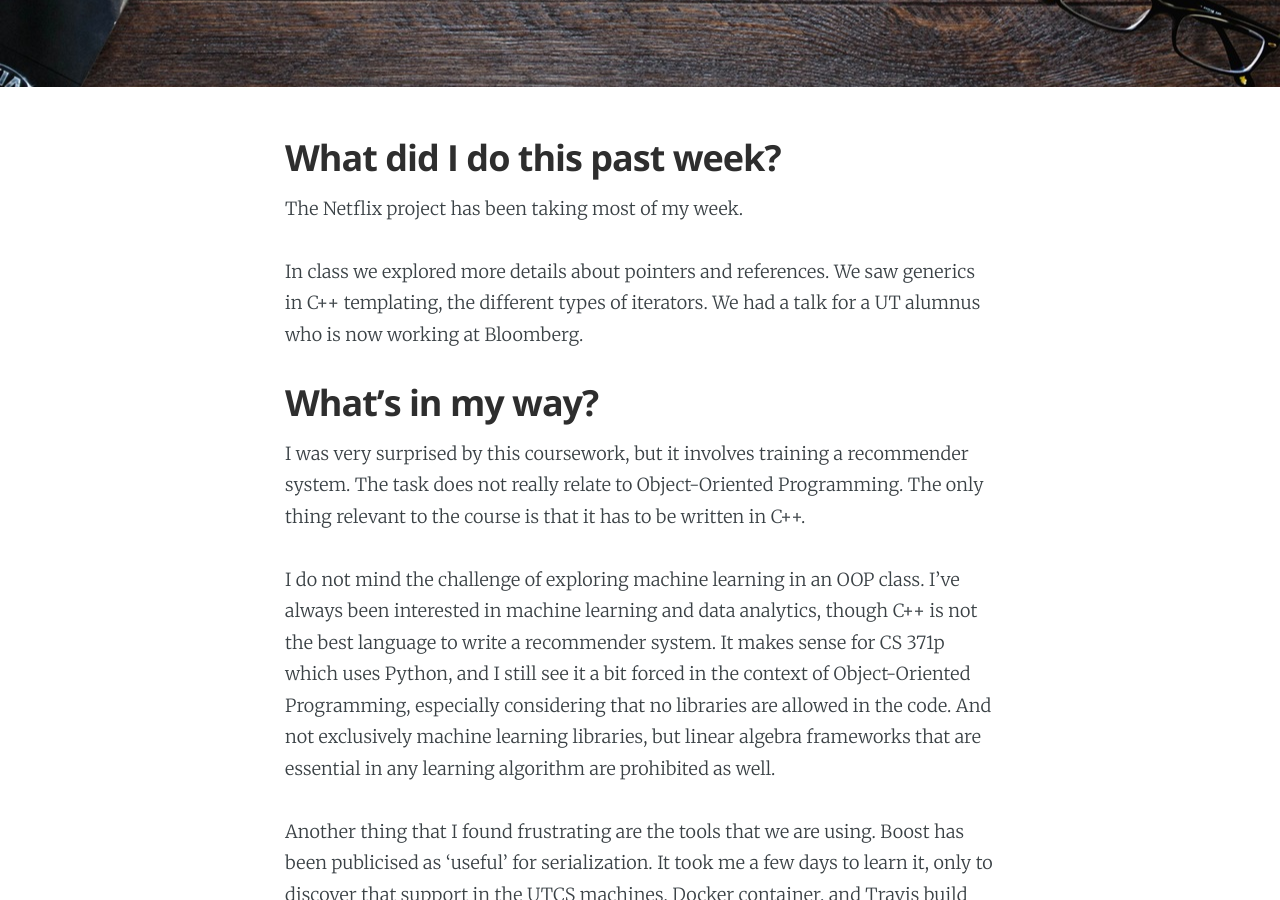
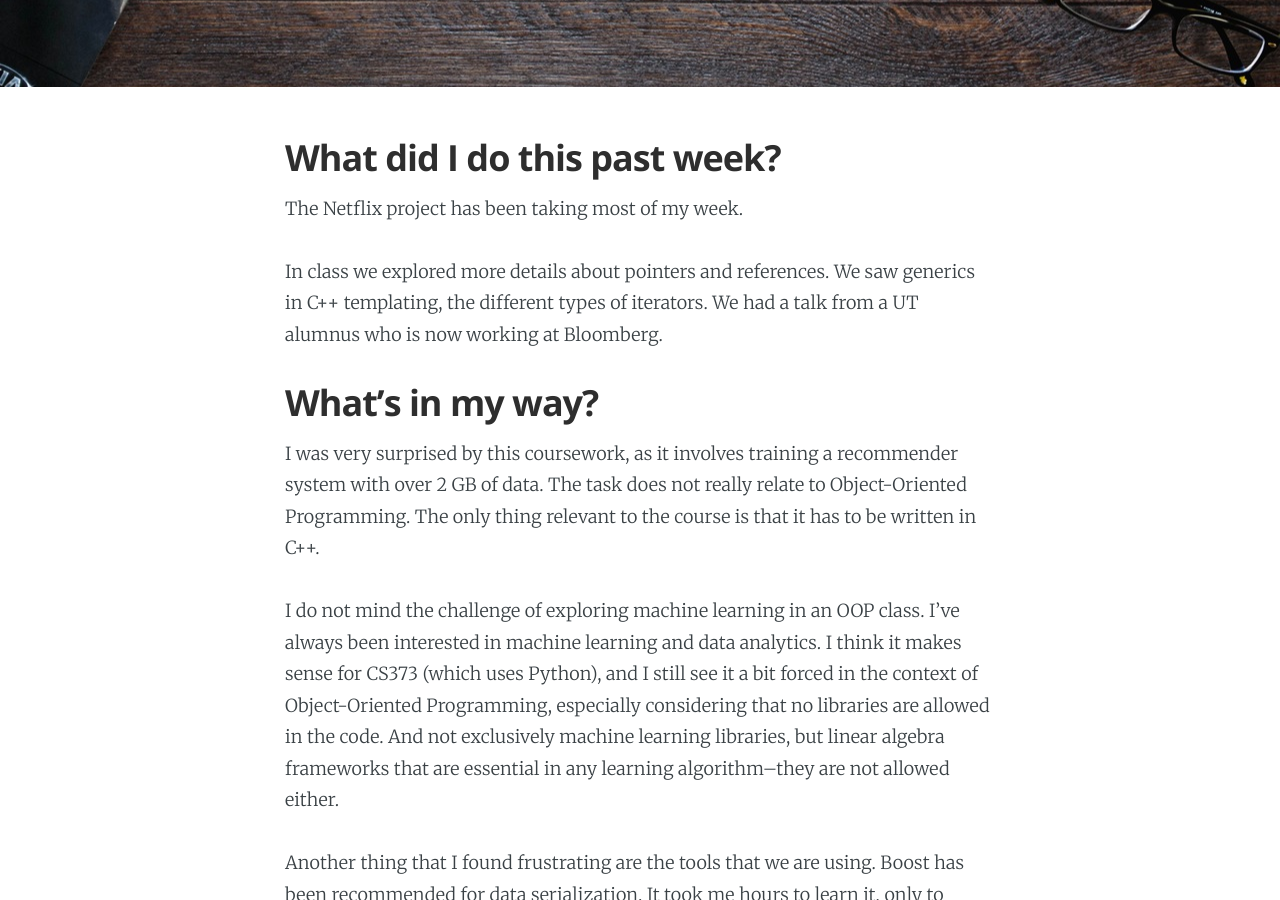
Before and after one commit to gvsi/cs371p, a Jekyll site: the page built from _posts/2016-09-18-week-four.md, in a window 1280 px wide and 900 px high, scrolled down 363 px. Built offline with Jekyll 4.4.1, drawn with Linux system fonts in a browser that asks for light colours; nearby versions of some CDN libraries; some of the changed text lies outside the part shown.

Commit message:
Proofread week4

```diff
--- a/_posts/2016-09-18-week-four.md
+++ b/_posts/2016-09-18-week-four.md
@@ -14,15 +14,15 @@ logo: 'assets/images/logo.png'
 ## What did I do this past week?
 The Netflix project has been taking most of my week.
 
-In class we explored more details about pointers and references. We saw generics in C++ templating, the different types of iterators. We had a talk for a UT alumnus who is now working at Bloomberg.
+In class we explored more details about pointers and references. We saw generics in C++ templating, the different types of iterators. We had a talk from a UT alumnus who is now working at Bloomberg.
 
 
 ## What's in my way?
-I was very surprised by this coursework, but it involves training a recommender system. The task does not really relate to Object-Oriented Programming. The only thing relevant to the course is that it has to be written in C++.
+I was very surprised by this coursework, as it involves training a recommender system with over 2 GB of data. The task does not really relate to Object-Oriented Programming. The only thing relevant to the course is that it has to be written in C++.
 
-I do not mind the challenge of exploring machine learning in an OOP class. I've always been interested in machine learning and data analytics, though C++ is not the best language to write a recommender system. It makes sense for CS 371p which uses Python, and I still see it a bit forced in the context of Object-Oriented Programming, especially considering that no libraries are allowed in the code. And not exclusively machine learning libraries, but linear algebra frameworks that are essential in any learning algorithm are prohibited as well.
+I do not mind the challenge of exploring machine learning in an OOP class. I've always been interested in machine learning and data analytics. I think it makes sense for CS373 (which uses Python), and I still see it a bit forced in the context of Object-Oriented Programming, especially considering that no libraries are allowed in the code. And not exclusively machine learning libraries, but linear algebra frameworks that are essential in any learning algorithm–they are not allowed either.
 
-Another thing that I found frustrating are the tools that we are using. Boost has been publicised as 'useful' for serialization. It took me a few days to learn it, only to discover that support in the UTCS machines, Docker container, and Travis build are lacking. It's been working on machine as expected, but the location of the libraries in the 'official' infrastructure has not been verified by the instructor.
+Another thing that I found frustrating are the tools that we are using. Boost has been recommended for data serialization. It took me hours to learn it, only to discover that support in the UTCS machines, Docker container, and Travis build are lacking. It's been working on my machine as expected, but the location of the libraries in the 'official' infrastructure has not been verified by the instructor.
 
 The new Github Classroom set up has been causing some problems as well. It was not building the tests for many students, and it caused me a lot of wasted time trying to troubleshoot, when it was the class account setup that was faulty.
 
```
